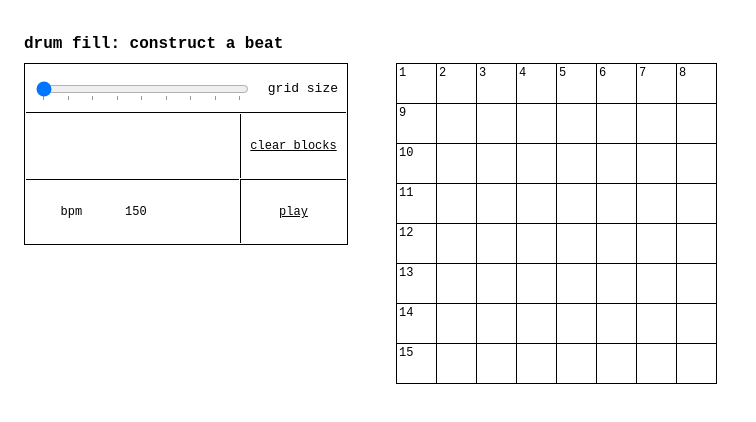
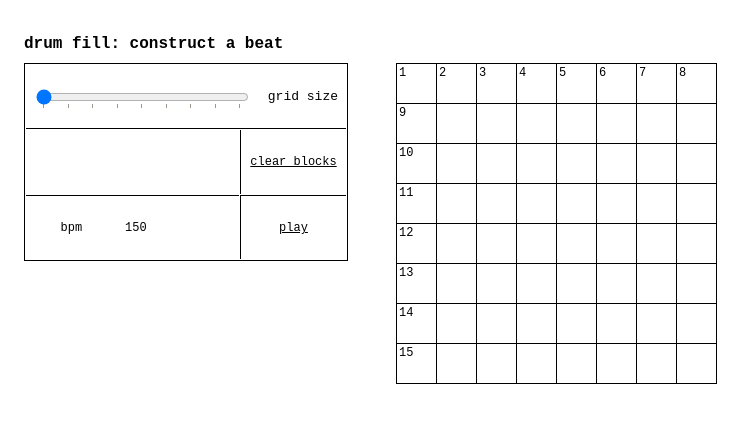
Before and after one commit to thisisparker/fill-harmonics, a website built with Vite: page index.html in a window 1280 px wide. Shown: the whole page, without its empty margins (0-756 px from the left). Built offline with nearby package versions, Linux system fonts and the light colour scheme.

Commit message:
even the control panel rows

```diff
--- a/src/style.css
+++ b/src/style.css
@@ -45,7 +45,7 @@ h1 {
         ". . clear-button"
         "bpm-input bpm-input play-button";
     grid-template-columns: 1fr 1fr 1fr;
-    grid-template-rows: 3rem 4rem 4rem;
+    grid-template-rows: 4rem 4rem 4rem;
     height: min-content;
     gap: 1px;
     border: 1px solid #000;
```
